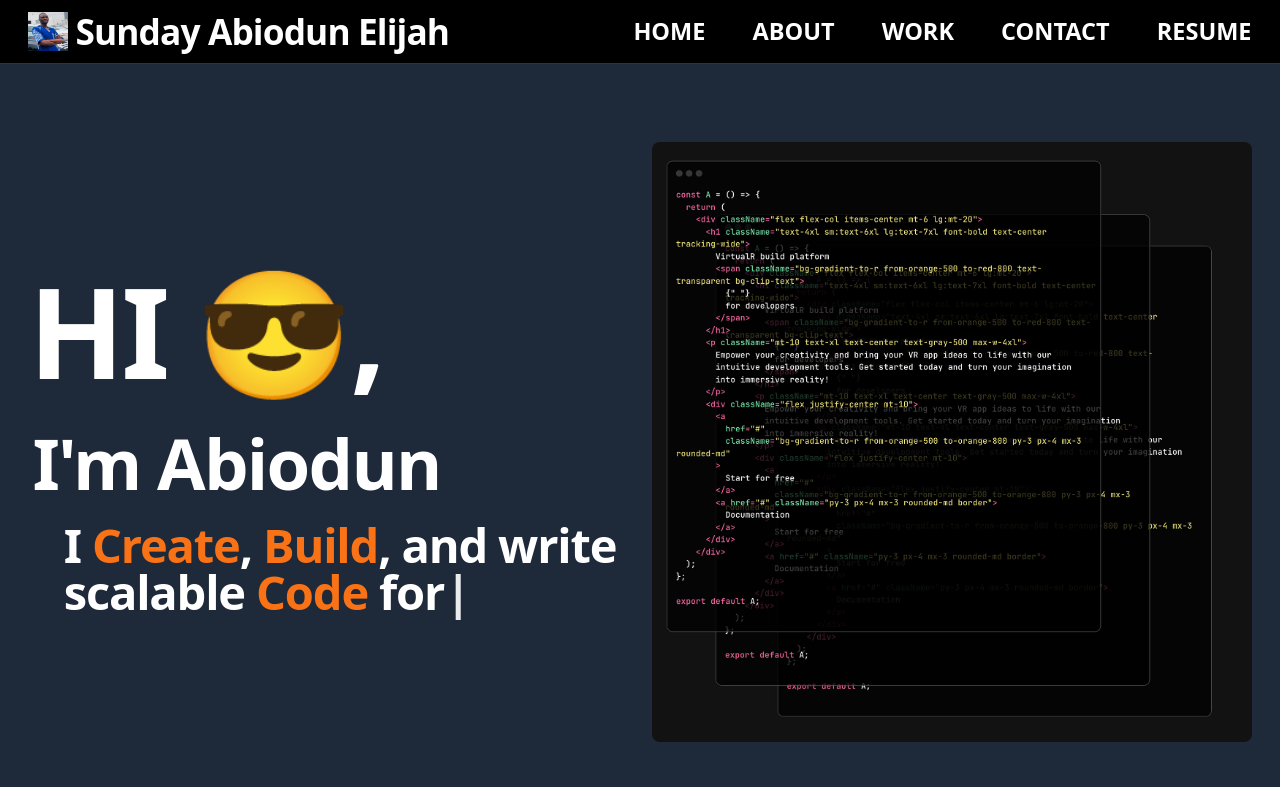
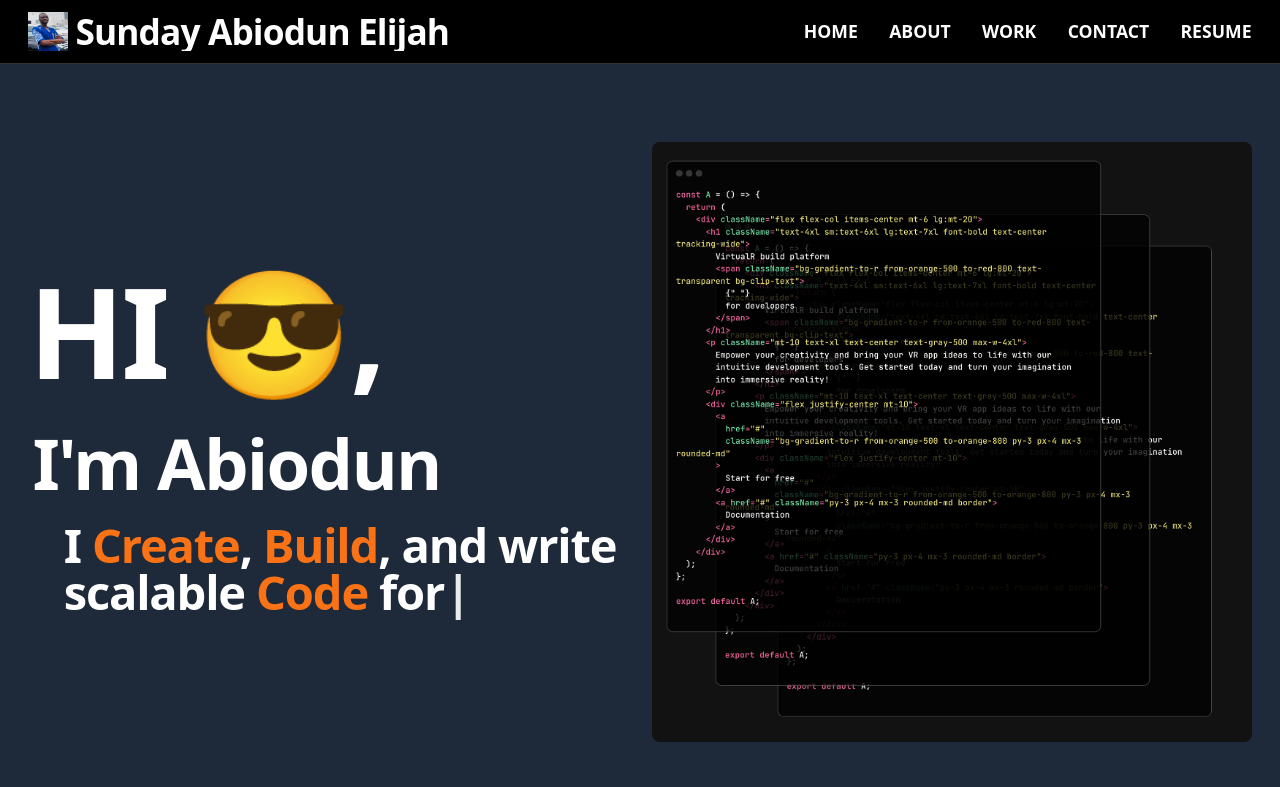
Before and after one commit to Abiodun-34/my-port, a React (Vite) app: page / in a window 1280 px wide. Shown: the top 787 px of the page. Built offline with nearby package versions, Linux system fonts and the light colour scheme; grey boxes are pictures that could not be loaded.

Commit message:
Add files via upload

```diff
--- a/src/component/Navbar.jsx
+++ b/src/component/Navbar.jsx
@@ -1,7 +1,8 @@
 import React, { useState } from 'react';
-import { Menu as MenuIcon, X } from "lucide-react"; // Renamed Menu to MenuIcon
+import { Menu as MenuIcon, X } from "lucide-react";
 import { Link } from "react-router-dom";
 import logo from "../assets/up.jpg";
+
 
 
 
@@ -27,9 +28,9 @@ const menuItems = [
     link: "/contact",
   },
   {
-    id: 5, // Changed to unique id
+    id: 5,
     name: "RESUME",
-    link: "/Resume", // Changed to unique link to avoid conflict
+    link: "/Resume",
   },
 ];
 
@@ -44,46 +45,52 @@ const Navbar = () => {
     <nav className="sticky top-0 z-50 py-3 backdrop-blur-lg border-b bg-black border-neutral-700/80">
       <div className="container px-4 mx-auto relative lg:text-sm">
         <div className="flex justify-between items-center">
-          {/* Logo Section */}
+          {/* Logo Section - Made responsive */}
           <div className="flex items-center flex-shrink-0">
-            <img className="h-10 w-10 mr-2" src={logo} alt="logo" />
-            <span className="tracking-tight font-bold text-4xl text-white">Sunday Abiodun Elijah</span>
+            <img className="h-8 w-8 sm:h-10 sm:w-10 mr-2" src={logo} alt="logo" /> {/* Responsive logo size */}
+            {/* Name - Made responsive text size */}
+            <span className="tracking-tight font-bold text-xl sm:text-2xl md:text-3xl lg:text-4xl text-white whitespace-nowrap overflow-hidden text-ellipsis">
+              Sunday Abiodun Elijah
+            </span>
           </div>
 
-          {/* Navigation Links */}
-          <ul className="hidden lg:flex ml-14 space-x-12">
+          {/* Navigation Links (Desktop) */}
+          {/* Removed ml-14 and space-x-12 for better control, using gap-8 */}
+          <ul className="hidden lg:flex items-center gap-8"> {/* Adjusted spacing for desktop */}
             {menuItems.map((data) => (
               <li key={data.id}>
-                <Link to={data.link} className="text-white font-bold text-2xl hover:text-orange-500">
+                <Link to={data.link} className="text-white font-bold text-lg hover:text-orange-500"> {/* Adjusted text size */}
                   {data.name}
                 </Link>
               </li>
             ))}
           </ul>
 
-
-
-          {/* Hamburger Menu */}
-          <div className="lg:hidden md:flex flex-col justify-end">
+          {/* Hamburger Menu (Mobile) */}
+          {/* Adjusted to be flex on md screens and hidden on lg, as per original intent */}
+          <div className="lg:hidden flex items-center"> {/* Removed md:flex-col justify-end, just flex */}
             <button onClick={toggleNavbar}>
-              {mobileDrawerOpen ? <X className="text-white" /> : <MenuIcon className="text-white" />}
+              {mobileDrawerOpen ? <X className="text-white h-6 w-6" /> : <MenuIcon className="text-white h-6 w-6" />}
             </button>
           </div>
         </div>
 
         {/* Mobile Drawer */}
         {mobileDrawerOpen && (
-          <div className="fixed right-0 z-20 bg-neutral-900 w-full p-12 flex flex-col justify-center items-center lg:hidden">
-            <ul>
-              {menuItems.map((item) => ( // Changed Menu to menuItems
-                <li key={item.id} className="py-4">
-                  <Link to={item.link} className="text-white hover:text-orange-500">
+          <div className="fixed inset-x-0 top-[60px] z-20 bg-neutral-900 p-4 flex flex-col justify-start items-center lg:hidden"> {/* Adjusted top for nav height, p-4 for padding */}
+            <ul className="w-full text-center"> {/* Ensure ul takes full width */}
+              {menuItems.map((item) => (
+                <li key={item.id} className="py-3 border-b border-neutral-700 last:border-b-0"> {/* Added border for separation */}
+                  <Link
+                    to={item.link}
+                    className="block text-white hover:text-orange-500 text-lg font-medium" // Adjusted text size and weight
+                    onClick={toggleNavbar} // Close drawer on link click
+                  >
                     {item.name}
                   </Link>
                 </li>
               ))}
             </ul>
-
           </div>
         )}
       </div>
```
